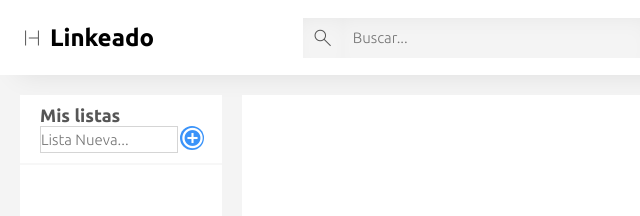
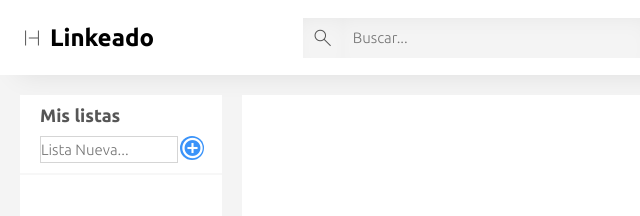
Before and after one commit to nicotole/link-saver-web, a React (Create React App) app in the folder link-saver-web/: page / in a window 1280 px wide. Shown: the top 216 px of the page, without its empty margins (0-640 px from the left). Built offline with nearby package versions, Linux system fonts and the light colour scheme; the HTML template or start-up script is replaced by a standard one.

Commit message:
minor change in the form to add a new list

```diff
--- a/link-saver-web/public/style.css
+++ b/link-saver-web/public/style.css
@@ -229,7 +229,7 @@ aside{
 .add-box form {
   display: flex;
   flex-direction: row;
-
+  margin-top: 10px;
 }
 
 .add-box input {
@@ -389,7 +389,6 @@ aside{
 
 .tag p {
   padding-left: 10px;
-  padding-right: 1px;
 }
 
 .remove-tag span , .remove-tag{
```
